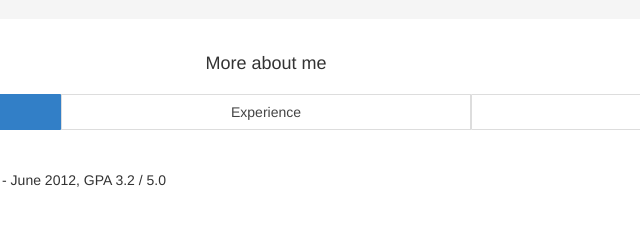
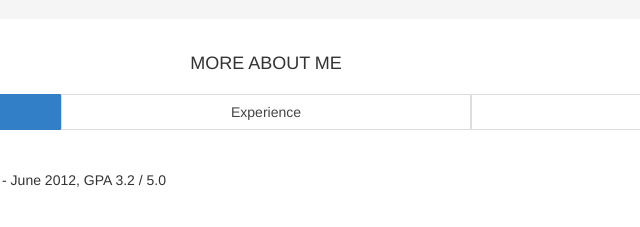
Before and after one commit to shenrunfu/portfolio, a plain HTML site: page index.html in a window 1280 px wide. Shown: the part 2145-2372 px from the top of the page, 374-1014 px from the left. Drawn offline with Linux system fonts and the light colour scheme.

Commit message:
change test

```diff
--- a/index.html
+++ b/index.html
@@ -87,7 +87,7 @@
 				</div>
 			</section>
 			<section id="resume">
-				<h4>More about me</h4>
+				<h4>MORE ABOUT ME</h4>
 				<ul class="nav nav-tabs row">
 					<li class="col-xs-4 active"><a href="#education" data-toggle="tab">Education</a></li>
 					<li class="col-xs-4"><a href="#working-experience" data-toggle="tab">Experience</a></li>
```
